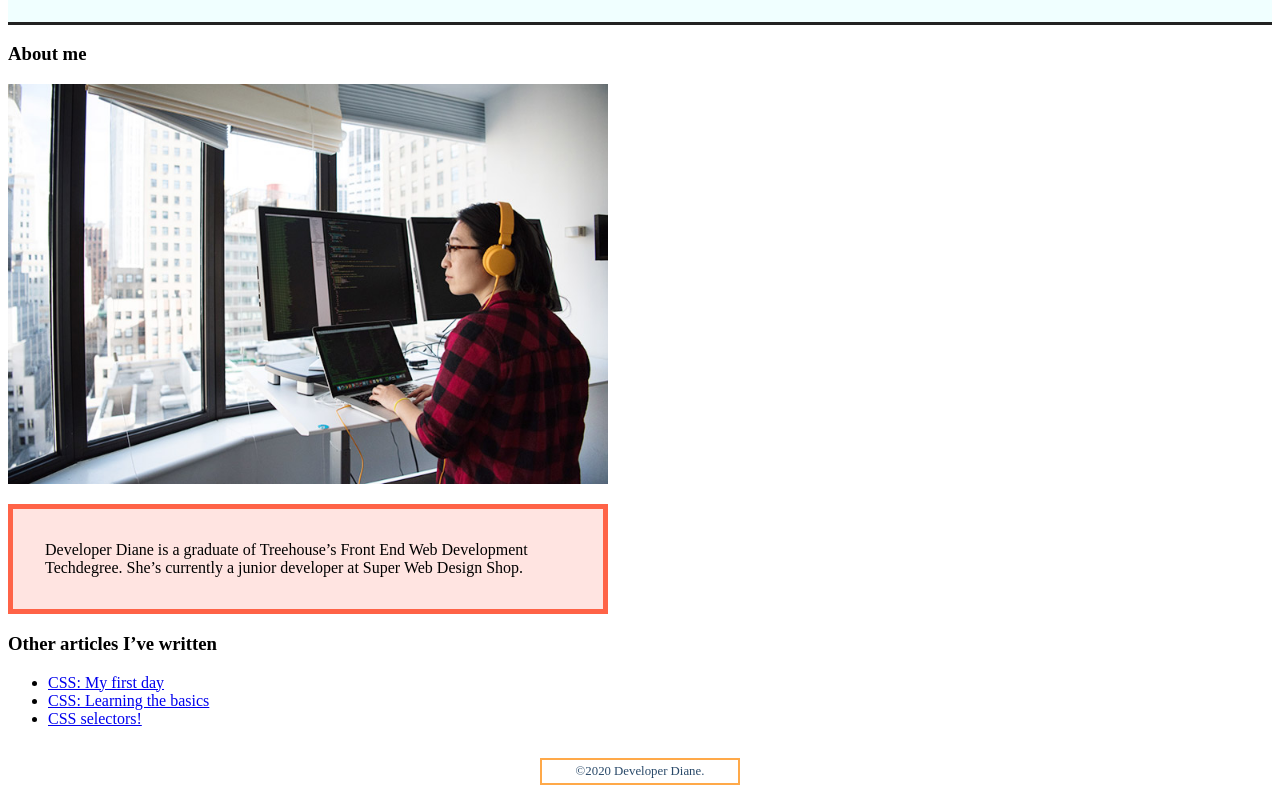
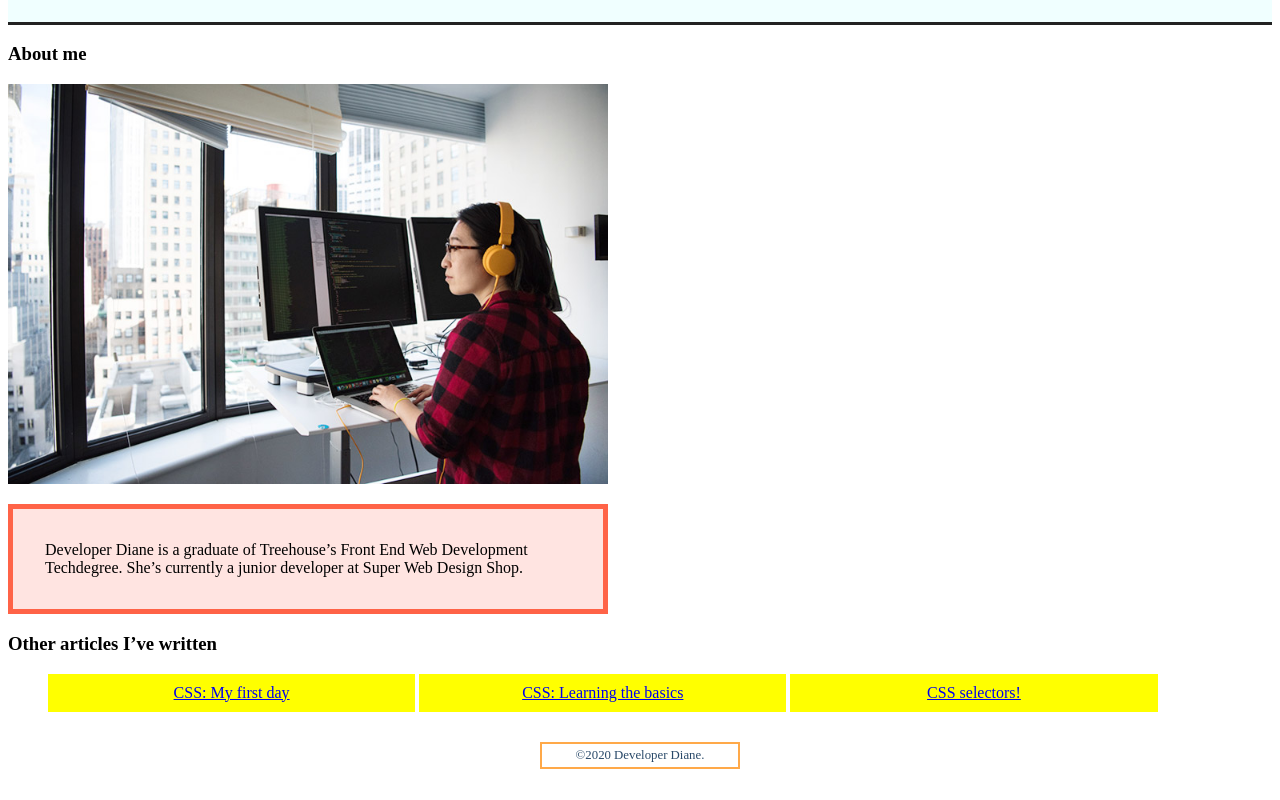
Before and after one commit to davelilleystone/netmatters-css-layout, a plain HTML site: page index.html in a window 1280 px wide. Shown: the part 4275-5075 px from the top of the page. Drawn offline with Linux system fonts and the light colour scheme.

Commit message:
complete display

```diff
--- a/css/style.css
+++ b/css/style.css
@@ -23,6 +23,12 @@ header {
   height: 25vh;
 }
 
+/* a {
+  display: block;
+  background-color: tomato;
+  width: 400px;
+} */
+
 aside img,
 #bio {
   width: 100%;
@@ -34,6 +40,10 @@ aside img,
   border: 5px solid tomato;
   background-color: mistyrose;
 }
+
+/* .hide {
+  display: none;
+} */
 
 footer {
   width: 200px;
@@ -50,3 +60,11 @@ section {
   border-bottom: 3px solid #222;
   background-color: azure;
 }
+
+li {
+  display: inline-block;
+  width: 30%;
+  padding: 10px 0;
+  background-color: yellow;
+  text-align: center;
+}
--- a/index.html
+++ b/index.html
@@ -12,7 +12,7 @@
     <article>
       <section>
         <h1>The verdict is in. CSS Layout is great!</h1>
-        <p>
+        <p class="hide">
           I’ve been working with CSS for a while now, and I have to say, it’s pretty awesome. I love being able to
           separate content from presentation, and to keep all my styles in an external stylesheet.
         </p>
```
